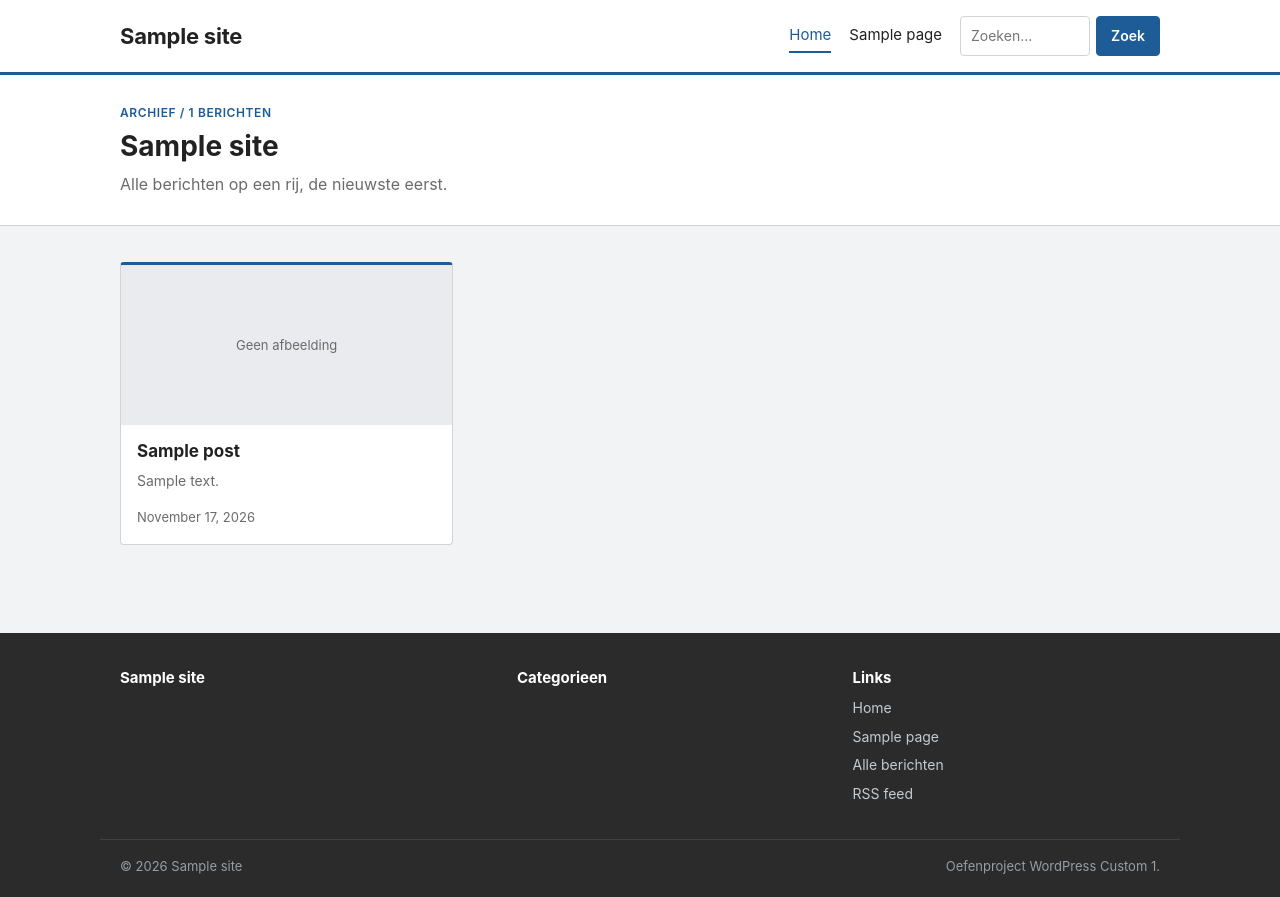
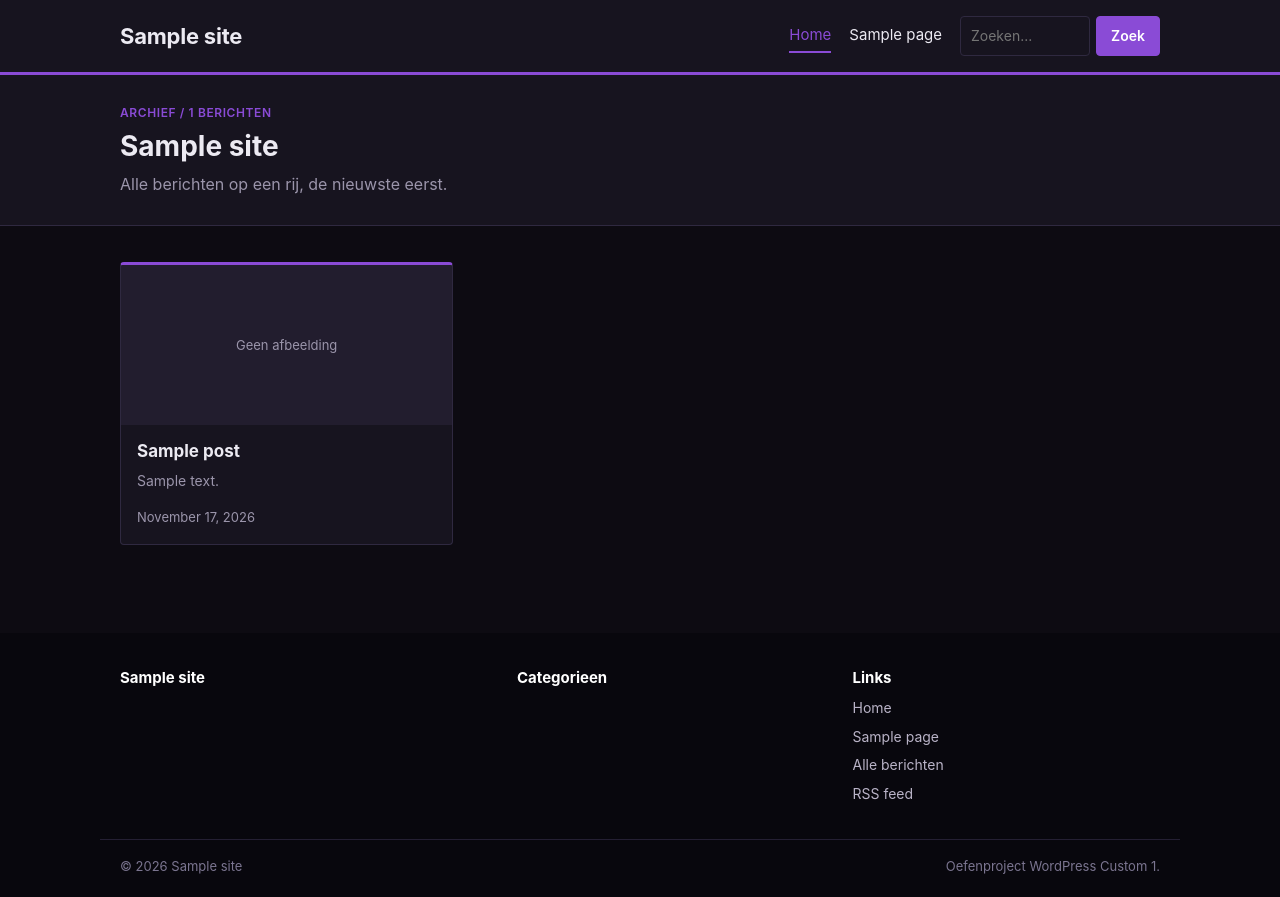
Before and after one commit to Yiming-Cao/Wordpress1, a WordPress theme: template home.php in a window 1280 px wide. Run offline with PHP 8.4 and a stand-in for WordPress, Linux system fonts and the light colour scheme; the site name, menu and one post (Sample post) are stand-ins, and other content is empty.

Commit message:
Switch to a dark purple night palette

```diff
--- a/assets/css/main.css
+++ b/assets/css/main.css
@@ -27,14 +27,14 @@
  * -------------------------------------------------------------- */
 /* 中文：CSS 变量（颜色、圆角、字体）。想换主色只改 --accent 这一行就够了。 */
 :root {
-	--bg: #f2f3f5;
-	--surface: #ffffff;
-	--border: #d3d3d3;
-	--text: #222222;
-	--muted: #6b6b6b;
-	--accent: #1d5c96;
-	--accent-dark: #17497a;
-	--accent-light: #e8f0f8;
+	--bg: #0d0b12;
+	--surface: #17141f;
+	--border: #2f2940;
+	--text: #eceaf2;
+	--muted: #9b95ab;
+	--accent: #8a4bd6;
+	--accent-dark: #6d3ab0;
+	--accent-light: #241a34;
 	--radius: 4px;
 	--font: -apple-system, BlinkMacSystemFont, "Segoe UI", Roboto, Arial, sans-serif;
 }
@@ -278,7 +278,7 @@ p {
 
 .hero__media {
 	display: block;
-	background: #e6e8eb;
+	background: #221d2e;
 	min-height: 260px;
 }
 
@@ -310,7 +310,7 @@ p {
 
 .hero__kicker:hover {
 	text-decoration: none;
-	background: #dbe8f5;
+	background: var(--accent-light);
 }
 
 .hero__title {
@@ -357,7 +357,7 @@ a.meta__item:hover {
 	min-height: 160px;
 	font-size: 13px;
 	color: var(--muted);
-	background: #e9ebee;
+	background: #221d2e;
 }
 
 .section {
@@ -404,7 +404,7 @@ a.meta__item:hover {
 
 .card__media {
 	display: block;
-	background: #e6e8eb;
+	background: #221d2e;
 }
 
 .card__media img {
@@ -614,7 +614,7 @@ a.meta__item:hover {
 
 .entry__kicker:hover {
 	text-decoration: none;
-	background: #dbe8f5;
+	background: var(--accent-light);
 }
 
 .entry__title {
@@ -667,8 +667,8 @@ a.meta__item:hover {
 .prose blockquote {
 	margin: 1.4em 0;
 	padding: 12px 18px;
-	color: #333333;
-	background: #f6f7f9;
+	color: var(--text);
+	background: #1e1929;
 	border-left: 4px solid var(--accent);
 }
 
@@ -679,7 +679,7 @@ a.meta__item:hover {
 .prose code {
 	padding: 2px 5px;
 	font-size: 0.92em;
-	background: #eef0f2;
+	background: var(--accent-light);
 	border-radius: 3px;
 }
 
@@ -688,8 +688,8 @@ a.meta__item:hover {
 	padding: 14px 16px;
 	overflow-x: auto;
 	font-size: 13px;
-	color: #eeeeee;
-	background: #2b2b2b;
+	color: #d8d2e6;
+	background: #08070d;
 	border-radius: var(--radius);
 }
 
@@ -725,7 +725,7 @@ a.meta__item:hover {
 }
 
 .prose th {
-	background: #f6f7f9;
+	background: #1e1929;
 }
 
 .prose hr {
@@ -1058,7 +1058,7 @@ a.meta__item:hover {
 	font-size: 72px;
 	font-weight: 700;
 	line-height: 1;
-	color: #ccd8e4;
+	color: #3a2e55;
 }
 
 .lost__title {
@@ -1081,8 +1081,8 @@ a.meta__item:hover {
 .site-footer {
 	margin-top: 40px;
 	padding: 36px 0 20px;
-	color: #c5cacf;
-	background: #2b2b2b;
+	color: #b9b3c7;
+	background: #08070d;
 }
 
 .footer__grid {
@@ -1100,7 +1100,7 @@ a.meta__item:hover {
 .footer__text {
 	margin: 0;
 	font-size: 14px;
-	color: #a8aeb4;
+	color: #8f8a9e;
 }
 
 .footer__list {
@@ -1115,7 +1115,7 @@ a.meta__item:hover {
 }
 
 .footer__list a {
-	color: #c5cacf;
+	color: #b9b3c7;
 }
 
 .footer__list a:hover {
@@ -1131,8 +1131,8 @@ a.meta__item:hover {
 	margin-top: 28px;
 	padding-top: 16px;
 	font-size: 13px;
-	color: #979da3;
-	border-top: 1px solid #3d4247;
+	color: #7b7590;
+	border-top: 1px solid #241f33;
 }
 
 .footer__bottom p {
@@ -1256,3 +1256,14 @@ a.meta__item:hover {
 		font-size: 56px;
 	}
 }
+
+/* Native formulier-elementen en tekstselectie in dezelfde kleur. */
+input[type="checkbox"],
+input[type="radio"] {
+	accent-color: var(--accent);
+}
+
+::selection {
+	color: #ffffff;
+	background: var(--accent-dark);
+}
--- a/style.css
+++ b/style.css
@@ -4,7 +4,7 @@ Theme URI: https://github.com/Yiming-Cao/Wordpress1
 Author: Yiming Cao
 Author URI: https://github.com/Yiming-Cao
 Description: Simpel klassiek WordPress thema voor een fanmagazine over Night City. Witte kaarten met een blauwe rand, een vaste header met menu en een footer. Alle templates uit de template hierarchie zijn aanwezig: voorpagina, single post, pagina, archief, zoeken en 404.
-Version: 1.1.0
+Version: 1.2.0
 Requires at least: 6.2
 Tested up to: 6.8
 Requires PHP: 7.4
```
Also changed, not shown: readme.txt, screenshot.png.
